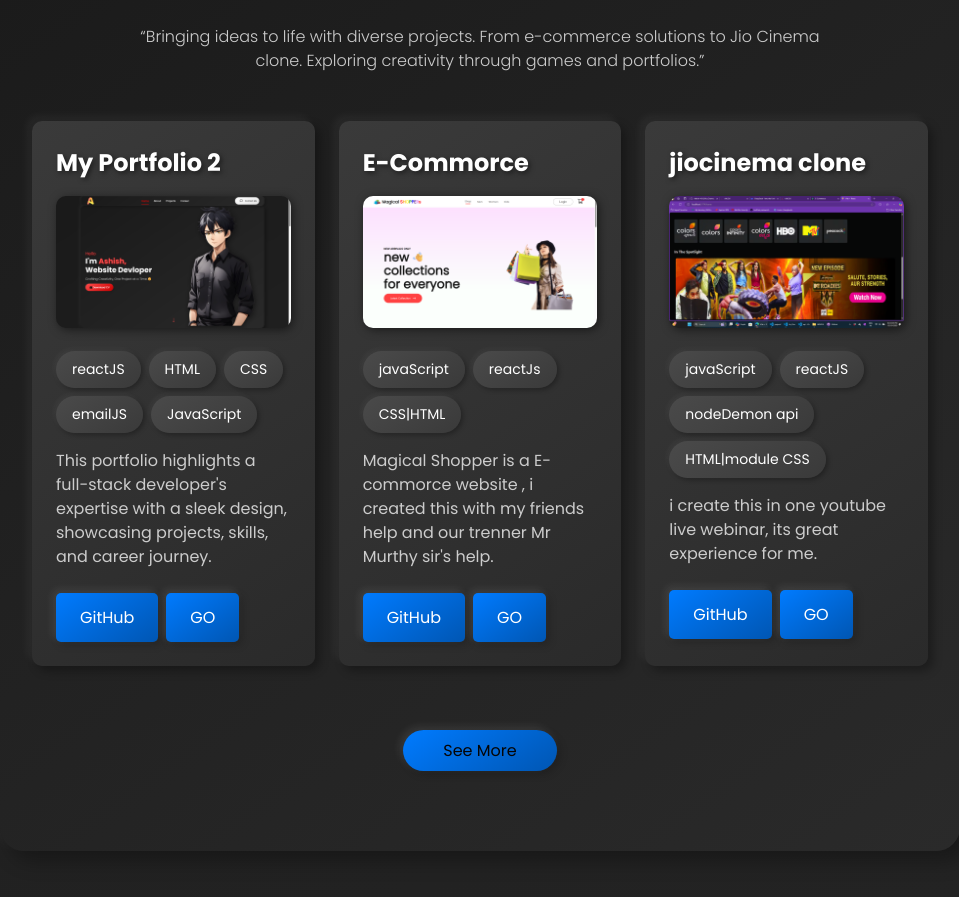
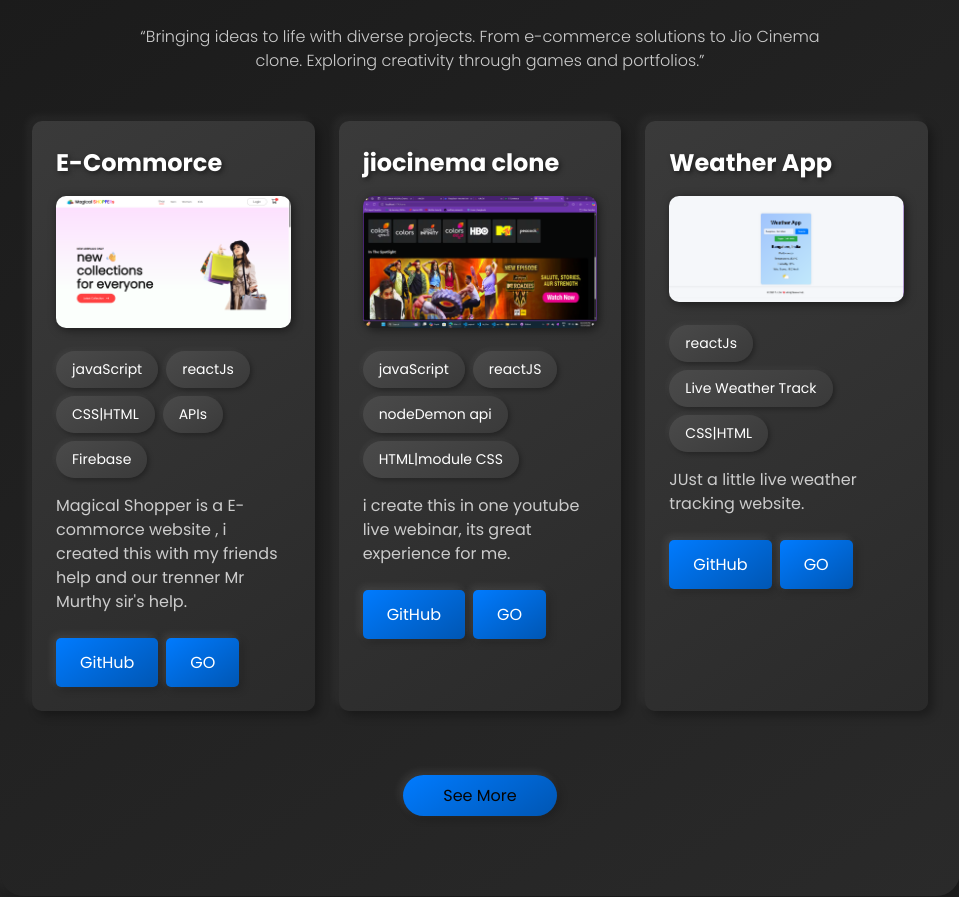
Before and after one commit to Ashish-1013/A.K.Giri, a React (Vite) app: page / in a window 1280 px wide. Shown: the part 1880-2777 px from the top of the page, without its empty margins (160-1119 px from the left). Built offline with nearby package versions, Linux system fonts and the light colour scheme.

Commit message:
add the new project

```diff
--- a/src/components/Project/projectCard.jsx
+++ b/src/components/Project/projectCard.jsx
@@ -3,6 +3,7 @@
 import portfolio1 from "../../assets/project11.png";
 import ecommorce from "../../assets/magical_shopper.png";
 import jioDemo from "../../assets/jio2.png";
+import weather from "../../assets/Weather-app.png";
 
 
 const ProjectCard = () => {
@@ -15,26 +16,15 @@
 
             <div className="projects">
             <div className="project">
-                <h3 className="proName">My Portfolio 2</h3>
-                <img src={portfolio1} alt="my portfolio project" className="proImg" />
-                <li className="list">
-                    <ul>reactJS</ul>
-                    <ul>HTML</ul>
-                    <ul>CSS</ul>
-                    <ul>emailJS</ul>
-                    <ul>JavaScript</ul>
-                </li>
-                <p className="proDetail">This portfolio highlights a full-stack developer's expertise with a sleek design, showcasing projects, skills, and career journey.</p>
-                <a href="https://github.com/Ashish-1013/A.K.Giri" target="_blank" rel="noopener noreferrer"><button className="button">GitHub</button></a>
-                <a href="https://ashish-1013.github.io/A.K.Giri/" target="_blank" rel="noopener noreferrer"><button className="button">GO</button></a>
-            </div>
-            <div className="project">
                 <h3 className="proName">E-Commorce</h3>
                 <img src={ecommorce} alt="e-commorce img" className="proImg" />
                 <li className="list">
                     <ul>javaScript</ul>
                     <ul>reactJs</ul>
                     <ul>CSS|HTML</ul>
+                    <ul>APIs</ul>
+                    <ul>Firebase</ul>
+
                 </li>
                 <p className="proDetail">Magical Shopper is a E-commorce website , i created this with my friends help and our trenner Mr Murthy sir's help.</p>
                 <a href="https://github.com/Ashish-1013/Magical_Shopper/" target="_blank" rel="noopener noreferrer"><button className="button">GitHub</button></a>
@@ -53,9 +43,42 @@
                 <a href="https://github.com/Ashish-1013/Jio_Cinema_clone_Demo" target="_blank" rel="noopener noreferrer"><button className="button">GitHub</button></a>
                 <a href="http://" target="_blank" rel="noopener noreferrer"><button className="button">GO</button></a>
             </div>
+            <div className="project">
+                <h3 className="proName">Weather App</h3>
+                <img src={weather} alt="e-commorce img" className="proImg" />
+                <li className="list">
+                    <ul>reactJs</ul>
+                    <ul>Live Weather Track</ul>
+                    <ul>CSS|HTML</ul>
+                </li>
+                <p className="proDetail">JUst a little live weather tracking website.</p>
+                <a href="https://github.com/Ashish-1013/weather-app/" target="_blank" rel="noopener noreferrer"><button className="button">GitHub</button></a>
+                <a href="https://ashish-1013.github.io/weather-app/" target="_blank" rel="noopener noreferrer"><button className="button">GO</button></a>
+            </div>
             </div>
             <a href="https://github.com/Ashish-1013" target="_blank" rel="noopener noreferrer"><button className="workBtn">See More</button></a>
         </section>
     )
 }
 export default ProjectCard;
+
+
+
+/*
+            <div className="project">
+                <h3 className="proName">My Portfolio 2</h3>
+                <img src={portfolio1} alt="my portfolio project" className="proImg" />
+                <li className="list">
+                    <ul>reactJS</ul>
+                    <ul>HTML</ul>
+                    <ul>CSS</ul>
+                    <ul>emailJS</ul>
+                    <ul>JavaScript</ul>
+                </li>
+                <p className="proDetail">This portfolio highlights a full-stack developer's expertise with a sleek design, showcasing projects, skills, and career journey.</p>
+                <a href="https://github.com/Ashish-1013/A.K.Giri" target="_blank" rel="noopener noreferrer"><button className="button">GitHub</button></a>
+                <a href="https://ashish-1013.github.io/A.K.Giri/" target="_blank" rel="noopener noreferrer"><button className="button">GO</button></a>
+            </div>
+
+
+*/
```
Also changed, not shown: src/assets/Weather-app.png (added).
